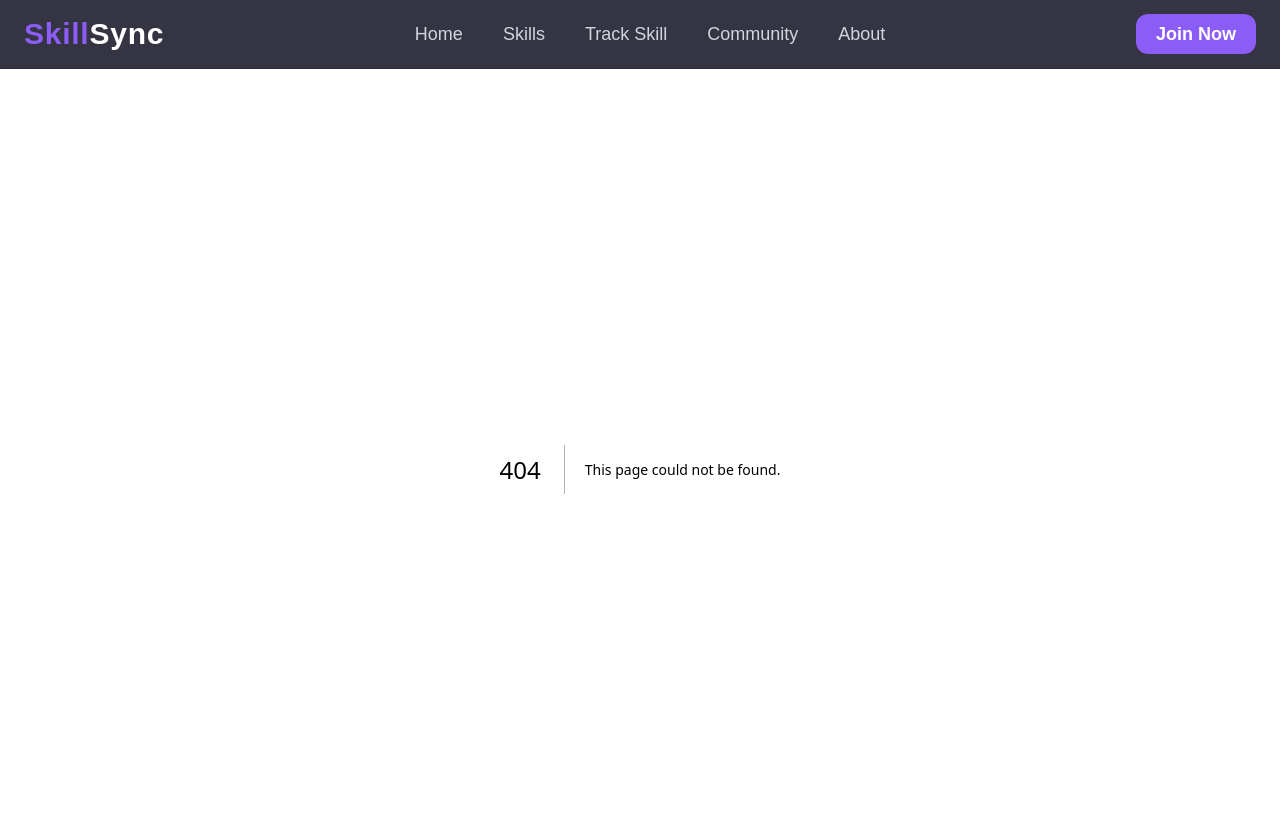
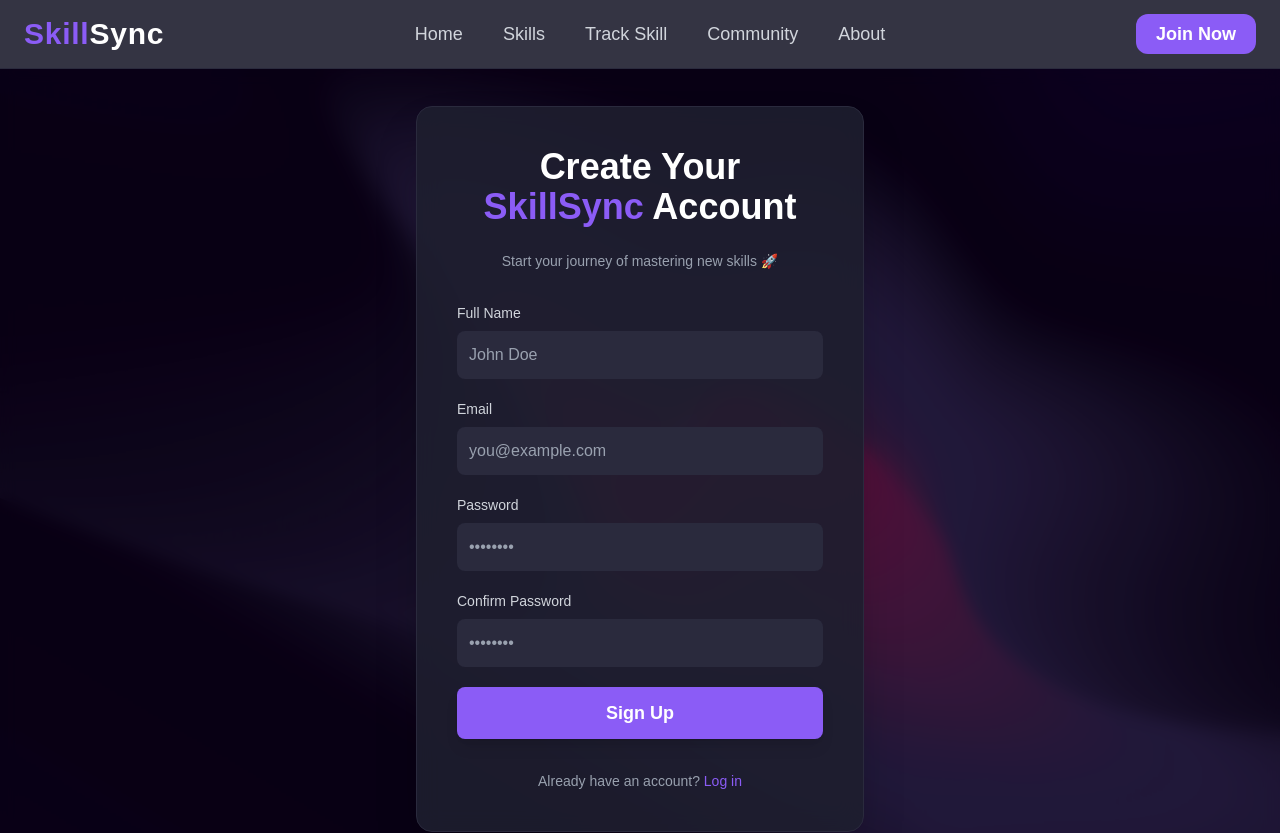
Before and after one commit to RabiaHameedKhan/SkillSync, a Next.js app: page /signup in a window 1280 px wide. Before the commit this address had no page. Shown: the top 833 px of the page. Built offline with nearby package versions, Linux system fonts and the light colour scheme.

Commit message:
login/signup pages added

```diff
--- /dev/null
+++ b/src/app/login/page.js
@@ -0,0 +1,96 @@
+"use client";
+import { useState } from "react";
+import Link from "next/link";
+
+export default function LoginPage() {
+  const [email, setEmail] = useState("");
+  const [password, setPassword] = useState("");
+  const [message, setMessage] = useState("");
+
+  const handleSubmit = (e) => {
+    e.preventDefault();
+
+    if (!email || !password) {
+      setMessage("⚠️ Please fill in all fields.");
+      return;
+    }
+
+    // backend part required
+    setMessage("✅ Login submitted (waiting for backend)");
+  };
+
+  return (
+    <main
+      className="min-h-screen flex items-center justify-center bg-cover bg-center relative"
+      style={{
+        backgroundImage: "url('/images/herobg.jpg')",
+      }}
+    >
+      {/* Overlay */}
+      <div className="absolute inset-0 bg-black/60 backdrop-blur-sm"></div>
+
+      {/* Login Card */}
+      <div className="relative z-10 bg-[#1E1E2F]/90 border border-[#2A2A3D] rounded-2xl shadow-2xl p-10 w-[90%] max-w-md text-white backdrop-blur-md">
+        <h2 className="text-3xl md:text-4xl font-bold mb-6 text-center">
+          Welcome to <span className="text-[#8B5CF6]">SkillSync</span>
+        </h2>
+
+        <p className="text-gray-400 text-center mb-8 text-sm">
+          Log in to continue your learning journey 🌟
+        </p>
+
+        <form onSubmit={handleSubmit} className="space-y-5">
+          <div>
+            <label className="block text-gray-300 mb-2 text-sm">Email</label>
+            <input
+              type="email"
+              value={email}
+              onChange={(e) => setEmail(e.target.value)}
+              placeholder="you@example.com"
+              className="w-full p-3 bg-[#2A2A3D] rounded-lg focus:outline-none focus:ring-2 focus:ring-[#8B5CF6] text-white placeholder-gray-400"
+            />
+          </div>
+
+          <div>
+            <label className="block text-gray-300 mb-2 text-sm">Password</label>
+            <input
+              type="password"
+              value={password}
+              onChange={(e) => setPassword(e.target.value)}
+              placeholder="••••••••"
+              className="w-full p-3 bg-[#2A2A3D] rounded-lg focus:outline-none focus:ring-2 focus:ring-[#8B5CF6] text-white placeholder-gray-400"
+            />
+          </div>
+
+          <button
+            type="submit"
+            className="w-full py-3 bg-[#8B5CF6] hover:bg-[#7C3AED] transition-all duration-200 rounded-lg font-semibold text-lg shadow-lg hover:shadow-[#8B5CF6]/30"
+          >
+            Log In
+          </button>
+        </form>
+
+        {message && (
+          <p className="mt-4 text-center text-sm text-gray-300">{message}</p>
+        )}
+
+        <div className="mt-8 text-center text-sm text-gray-400">
+          <p>
+            Dont have an account?{" "}
+            <Link href="/signup" className="text-[#8B5CF6] hover:underline">
+              Sign up
+            </Link>
+          </p>
+          <p className="mt-2">
+            <Link
+              href="/forgot-password"
+              className="text-gray-400 hover:text-[#8B5CF6]"
+            >
+              Forgot password?
+            </Link>
+          </p>
+        </div>
+      </div>
+    </main>
+  );
+}
--- /dev/null
+++ b/src/app/signup/page.js
@@ -0,0 +1,134 @@
+"use client";
+import { useState } from "react";
+import Link from "next/link";
+
+export default function SignupPage() {
+  const [formData, setFormData] = useState({
+    name: "",
+    email: "",
+    password: "",
+    confirmPassword: "",
+  });
+  const [message, setMessage] = useState("");
+
+  const handleChange = (e) => {
+    const { name, value } = e.target;
+    setFormData((prev) => ({ ...prev, [name]: value }));
+  };
+
+
+
+
+  const handleSubmit = (e) => {
+    e.preventDefault();
+
+    const { name, email, password, confirmPassword } = formData;
+
+    if (!name || !email || !password || !confirmPassword) {
+      setMessage("⚠️ Please fill in all fields.");
+      return;
+    }
+
+    if (password !== confirmPassword) {
+      setMessage("❌ Passwords do not match.");
+      return;
+    }
+
+
+    //Backedn part required
+    setMessage("✅ Signup submitted (waiting for backend)");
+  };
+
+  return (
+    <main
+      className="min-h-screen flex items-center justify-center bg-cover bg-center relative"
+      style={{
+        backgroundImage: "url('/images/herobg.jpg')",
+      }}
+    >
+      {/* Overlay */}
+      <div className="absolute inset-0 bg-black/60 backdrop-blur-sm"></div>
+
+      {/* Signup Card */}
+      <div className="relative z-10 bg-[#1E1E2F]/90 border border-[#2A2A3D] rounded-2xl shadow-2xl p-10 w-[90%] max-w-md text-white backdrop-blur-md">
+        <h2 className="text-3xl md:text-4xl font-bold mb-6 text-center">
+          Create Your <span className="text-[#8B5CF6]">SkillSync</span> Account
+        </h2>
+
+        <p className="text-gray-400 text-center mb-8 text-sm">
+          Start your journey of mastering new skills 🚀
+        </p>
+
+        <form onSubmit={handleSubmit} className="space-y-5">
+          <div>
+            <label className="block text-gray-300 mb-2 text-sm">Full Name</label>
+            <input
+              type="text"
+              name="name"
+              value={formData.name}
+              onChange={handleChange}
+              placeholder="John Doe"
+              className="w-full p-3 bg-[#2A2A3D] rounded-lg focus:outline-none focus:ring-2 focus:ring-[#8B5CF6] text-white placeholder-gray-400"
+            />
+          </div>
+
+          <div>
+            <label className="block text-gray-300 mb-2 text-sm">Email</label>
+            <input
+              type="email"
+              name="email"
+              value={formData.email}
+              onChange={handleChange}
+              placeholder="you@example.com"
+              className="w-full p-3 bg-[#2A2A3D] rounded-lg focus:outline-none focus:ring-2 focus:ring-[#8B5CF6] text-white placeholder-gray-400"
+            />
+          </div>
+
+          <div>
+            <label className="block text-gray-300 mb-2 text-sm">Password</label>
+            <input
+              type="password"
+              name="password"
+              value={formData.password}
+              onChange={handleChange}
+              placeholder="••••••••"
+              className="w-full p-3 bg-[#2A2A3D] rounded-lg focus:outline-none focus:ring-2 focus:ring-[#8B5CF6] text-white placeholder-gray-400"
+            />
+          </div>
+
+          <div>
+            <label className="block text-gray-300 mb-2 text-sm">Confirm Password</label>
+            <input
+              type="password"
+              name="confirmPassword"
+              value={formData.confirmPassword}
+              onChange={handleChange}
+              placeholder="••••••••"
+              className="w-full p-3 bg-[#2A2A3D] rounded-lg focus:outline-none focus:ring-2 focus:ring-[#8B5CF6] text-white placeholder-gray-400"
+            />
+          </div>
+
+          <button
+            type="submit"
+            className="w-full py-3 bg-[#8B5CF6] hover:bg-[#7C3AED] transition-all duration-200 rounded-lg font-semibold text-lg shadow-lg hover:shadow-[#8B5CF6]/30"
+          >
+            Sign Up
+          </button>
+        </form>
+
+        {message && (
+          <p className="mt-4 text-center text-sm text-gray-300">{message}</p>
+        )}
+
+        <div className="mt-8 text-center text-sm text-gray-400">
+          <p>
+            Already have an account?{" "}
+            <Link href="/login" className="text-[#8B5CF6] hover:underline">
+              Log in
+            </Link>
+          </p>
+        </div>
+      </div>
+    </main>
+  );
+}
--- a/src/components/Navbar.js
+++ b/src/components/Navbar.js
@@ -41,7 +41,7 @@ export default function Navbar() {
         {/* CTA Button */}
         <div className="hidden md:block">
           <Link
-            href="/join"
+            href="/login"
             className="bg-[#8B5CF6] hover:bg-[#7C3AED] text-white font-semibold px-5 py-2.5 rounded-xl text-lg transition-all duration-200"
           >
             Join Now
@@ -72,7 +72,7 @@ export default function Navbar() {
               </Link>
             ))}
             <Link
-              href="/join"
+              href="/login"
               onClick={() => setIsOpen(false)}
               className="bg-[#8B5CF6] hover:bg-[#7C3AED] text-white font-semibold px-5 py-2.5 rounded-xl text-center text-lg transition-all duration-200"
             >
```
